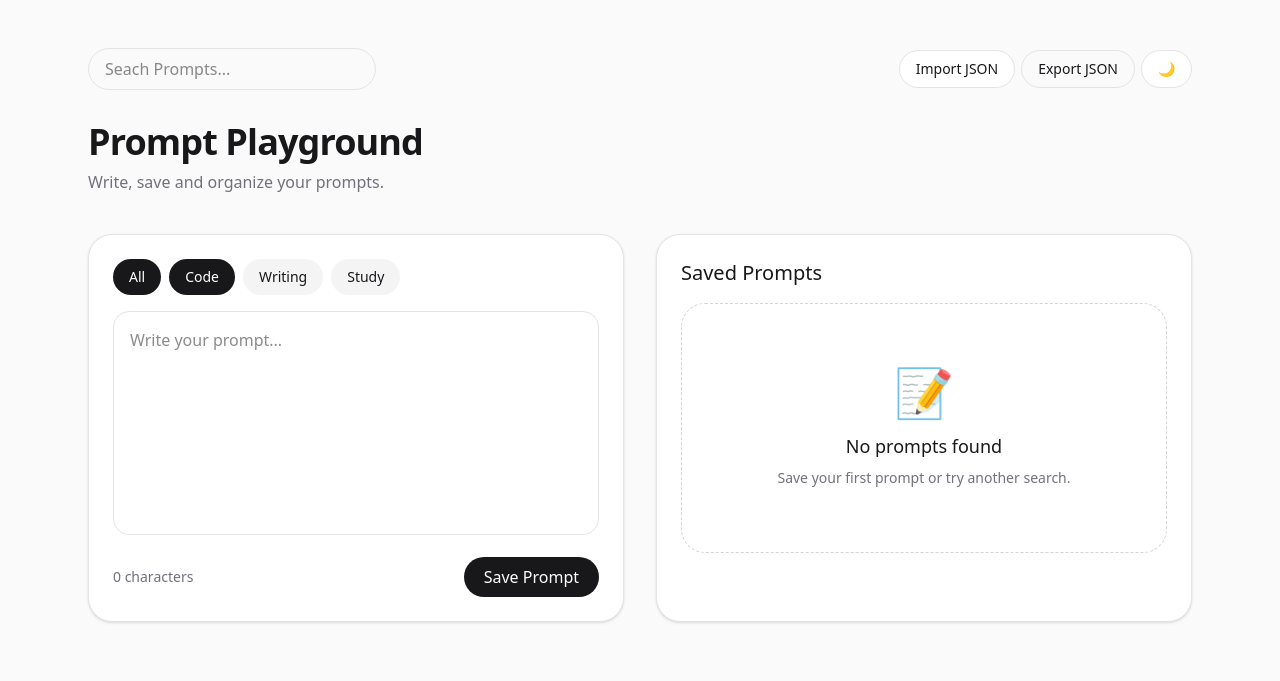
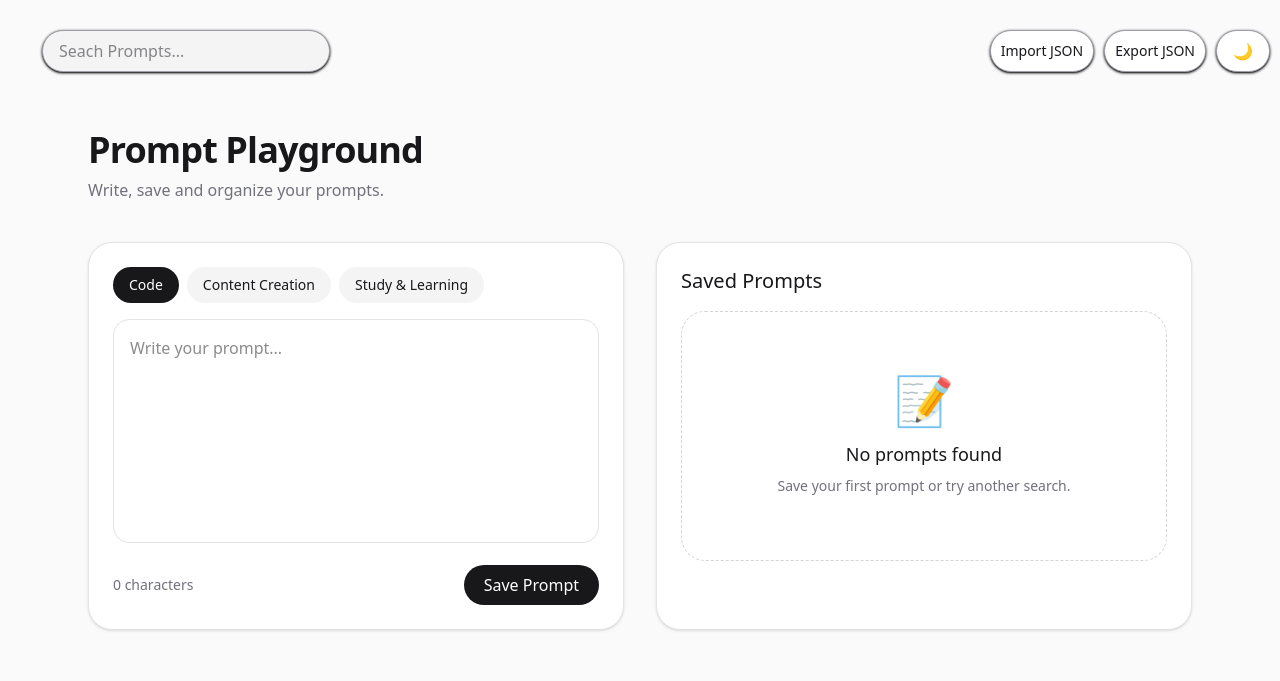
Before and after one commit to LapSatyam/prompt-playground, a website: page index.html in a window 1280 px wide. Drawn offline with Linux system fonts and the light colour scheme.

Commit message:
Updated Minor Header UI

```diff
--- a/index.html
+++ b/index.html
@@ -4,76 +4,78 @@
     <meta charset="UTF-8" />
     <meta name="viewport" content="width=device-width, initial-scale=1.0" />
     <title>Prompt Playground</title>
+
+    <!-- Tailwind Stylesheet -->
     <link rel="stylesheet" href="./src/output.css" />
+
+    <!-- CSS Stylesheet -->
     <link rel="stylesheet" href="./style.css" />
   </head>
-  <body
-    class="bg-zinc-50 text-zinc-900 min-h-screen transition-colors duration-300"
-  >
-    <main class="max-w-6xl mx-auto px-6 py-12">
-      <div class="flex justify-between items-center mb-8">
+  <body class="bg-zinc-50 text-zinc-900 min-h-screen">
+    <!-- Search Bar -->
+    <header class="w-full flex justify-between items-center mt-5 p-2.5">
       <input
         type="text"
         id="searchInput"
         placeholder="Seach Prompts..."
-          class="w-72 px-4 py-2 rounded-full border border-zinc-200 outline-none focus:ring-2 focus:ring-zinc-300"
+        class="w-72 px-4 py-2 ml-8 rounded-full border bg-zinc-100 border-zinc-400 outline-none focus:ring-1 focus:ring-zinc-500 transition-all duration-200 focus:shadow-lg shadow-sm shadow-black focus:bg-zinc-50"
       />
 
-        <div class="flex gap-x-1.5">
+      <div class="flex gap-x-2.5">
         <button
           id="importBtn"
-            class="px-4 py-2 rounded-full bg-white border border-zinc-200 text-sm hover:bg-zinc-100 hover:border-zinc-50"
+          class="px-2.5 py-2.5 text-sm font-medium rounded-full bg-white shad-btn"
         >
           Import JSON
           <input type="file" accept=".json" class="hidden" id="fileInput" />
         </button>
+
         <button
           id="exportBtn"
-            class="px-4 py-2 rounded-full border border-zinc-200 text-sm hover:bg-zinc-100 hover:border-zinc-50"
+          class="px-2.5 py-2.5 rounded-full text-sm bg-white shad-btn"
         >
           Export JSON
         </button>
-          <button
-            id="themeBtn"
-            class="px-4 py-2 rounded-full bg-white border border-zinc-200 text-sm hover:border-zinc-50 hover:bg-zinc-100"
-          >
+
+        <button id="themeBtn" class="px-4 py-2 rounded-full bg-white shad-btn">
           🌙
         </button>
       </div>
+    </header>
+
+    <!-- All Main Content Here -->
+    <main class="max-w-6xl mx-auto px-6 py-12">
+      <!-- Heading -->
+      <div class="mb-10">
+        <h1 class="text-4xl font-semibold tracking-tight">Prompt Playground</h1>
+        <p class="text-zinc-500 mt-2">Write, save and organize your prompts.</p>
       </div>
 
-      <header class="mb-10">
-        <h1 class="text-4xl font-semibold tracking-tight">Prompt Playground</h1>
-        <p class="text-zinc-500 mt-2">Write, save and organize your prompts.</p>
-      </header>
-
+      <!-- Main Area -->
       <section class="grid md:grid-cols-2 gap-8">
-        <!-- left -->
+        <!-- Left - Typing Area -->
         <div class="bg-white rounded-3xl shadow-sm border border-zinc-200 p-6">
+          <!-- Categories -->
           <div class="flex gap-2 mb-4">
-            <button
-              id="allBtn"
-              class="px-4 py-2 rounded-full bg-zinc-900 text-white text-sm"
-            >
-              All
-            </button>
+            <!-- Categorie: Code  -->
             <button
               id="codeBtn"
               class="px-4 py-2 rounded-full bg-zinc-900 text-white text-sm"
             >
               Code
             </button>
+            <!-- Categorie: Writing -->
             <button
               id="writingBtn"
               class="px-4 py-2 rounded-full bg-zinc-100 text-sm"
             >
-              Writing
+              Content Creation
             </button>
             <button
               id="studyBtn"
               class="px-4 py-2 rounded-full bg-zinc-100 text-sm"
             >
-              Study
+              Study & Learning
             </button>
           </div>
 
--- a/src/input.css
+++ b/src/input.css
@@ -1 +1,5 @@
 @import "tailwindcss";
+
+.shad-btn {
+  @apply shadow-black transition-all duration-300 shadow-sm hover:shadow-lg active:shadow-sm  border border-zinc-400 hover:bg-zinc-100 hover:border-zinc-50 active:border-zinc-400 active:bg-white;
+}
--- a/style.css
+++ b/style.css
@@ -1,14 +1,14 @@
 @keyframes fadeIn {
-    from{
+  from {
     opacity: 0;
     transform: translateY(14px);
   }
-    to{
+  to {
     opacity: 1;
     transform: translateY(0);
   }
 }
 
-.animate-fadeIn{
+.animate-fadeIn {
   animation: fadeIn 0.45s ease;
 }
```
Also changed, not shown: src/output.css. Lines whose indentation alone changed are shown as unchanged.
